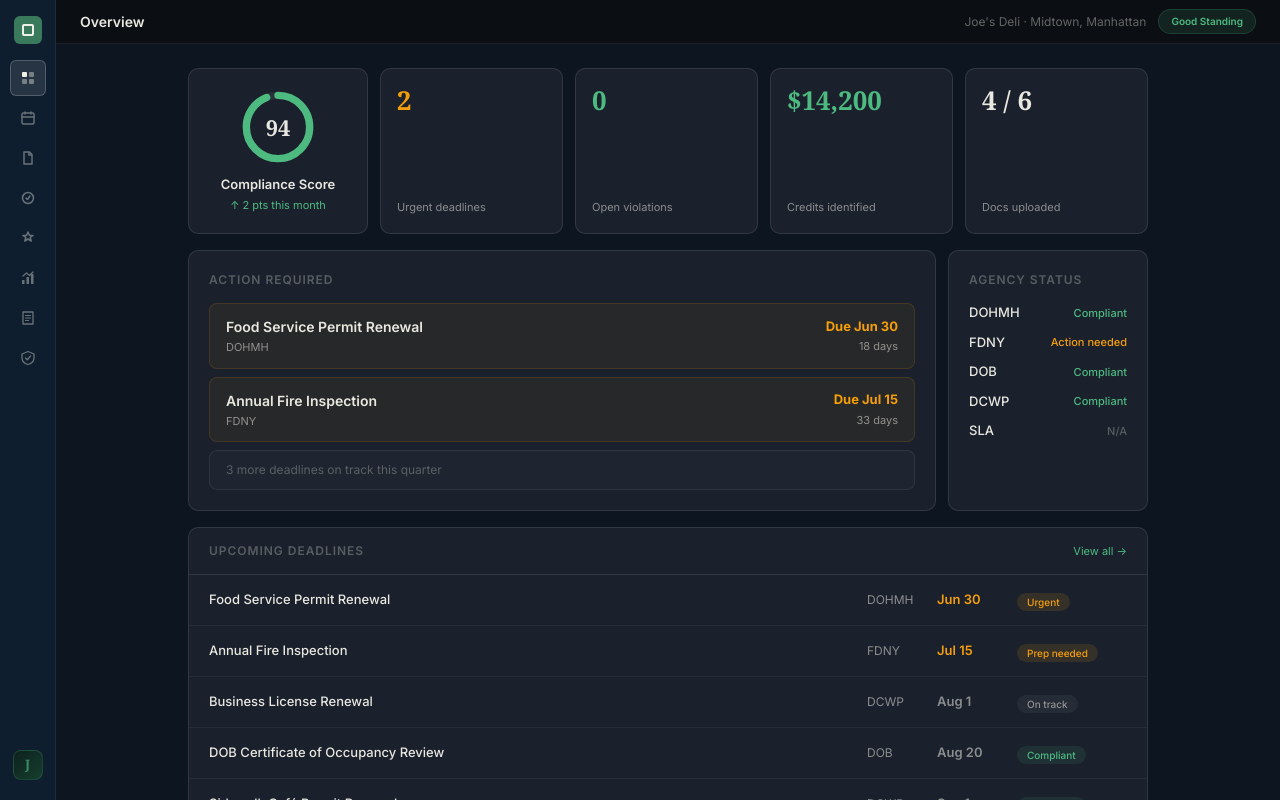
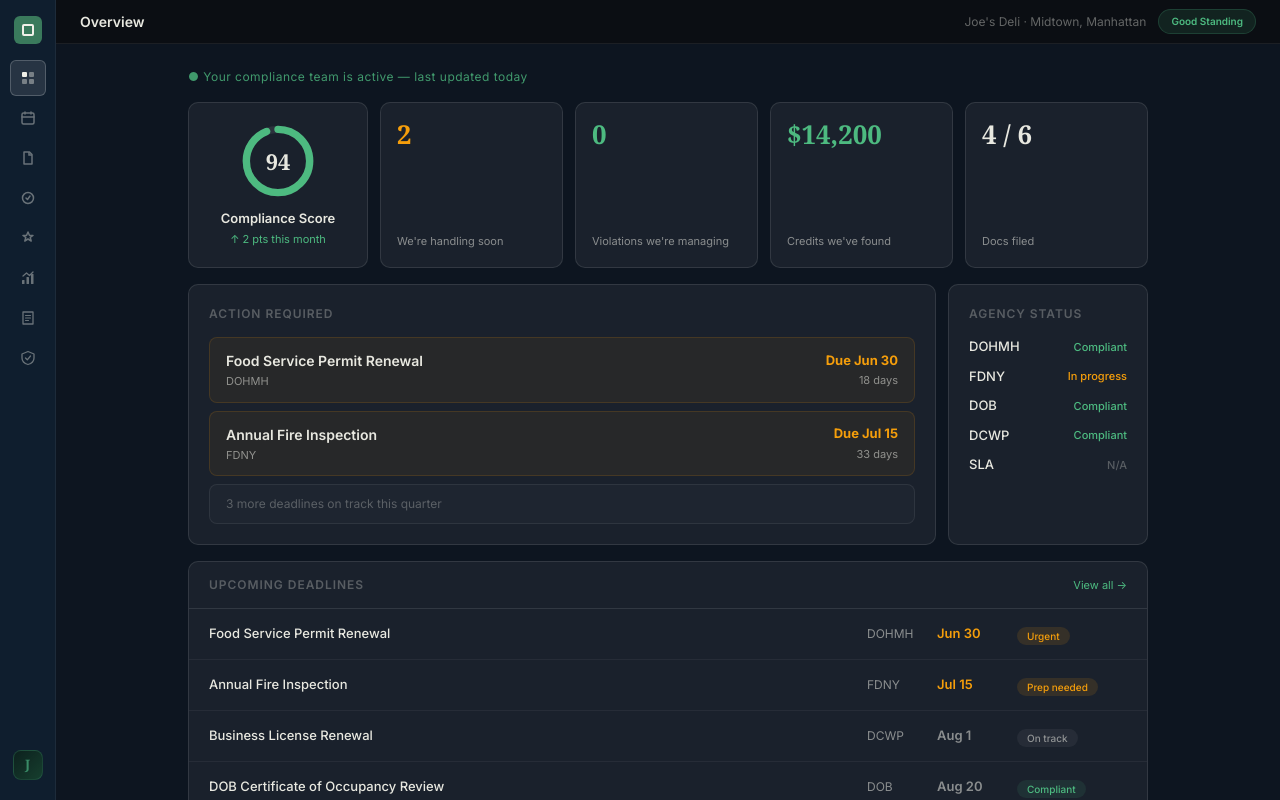
Before and after one commit to Ruelkey123/BureauAI, a Next.js app: page /dashboard in a window 1280 px wide. Built offline with nearby package versions, Linux system fonts and the light colour scheme.

Commit message:
copy: dashboard overview — service framing, team status header

```diff
--- a/app/dashboard/_components/Overview.tsx
+++ b/app/dashboard/_components/Overview.tsx
@@ -20,7 +20,7 @@ const card: React.CSSProperties = {
 
 const AGENCIES = [
   { name: 'DOHMH', status: 'Compliant', ok: true },
-  { name: 'FDNY', status: 'Action needed', ok: false },
+  { name: 'FDNY', status: 'In progress', ok: false },
   { name: 'DOB', status: 'Compliant', ok: true },
   { name: 'DCWP', status: 'Compliant', ok: true },
   { name: 'SLA', status: 'N/A', ok: null },
@@ -38,6 +38,11 @@ export default function Overview() {
   return (
     <div style={{ background: BG, minHeight: '100%', padding: '24px' }}>
       <div style={{ maxWidth: '960px', margin: '0 auto', display: 'flex', flexDirection: 'column', gap: '16px' }}>
+
+        {/* Team status bar */}
+        <div style={{ fontSize: '12px', color: 'rgba(77,186,128,0.8)', letterSpacing: '0.04em' }}>
+          ● Your compliance team is active — last updated today
+        </div>
 
         {/* ── Row 1: Score + stats ── */}
         <div style={{ display: 'grid', gridTemplateColumns: '180px 1fr', gap: '12px' }}>
@@ -63,10 +68,10 @@ export default function Overview() {
           {/* 4 stat tiles */}
           <div style={{ display: 'grid', gridTemplateColumns: 'repeat(4, 1fr)', gap: '12px' }}>
             {[
-              { value: String(urgentDeadlines.length), label: 'Urgent deadlines', accent: AMBER },
-              { value: '0', label: 'Open violations', accent: GREEN },
-              { value: '$14,200', label: 'Credits identified', accent: GREEN },
-              { value: '4 / 6', label: 'Docs uploaded', accent: TEXT },
+              { value: String(urgentDeadlines.length), label: "We're handling soon", accent: AMBER },
+              { value: '0', label: "Violations we're managing", accent: GREEN },
+              { value: '$14,200', label: "Credits we've found", accent: GREEN },
+              { value: '4 / 6', label: 'Docs filed', accent: TEXT },
             ].map(({ value, label, accent }) => (
               <div key={label} style={{ ...card, padding: '18px 16px', display: 'flex', flexDirection: 'column', justifyContent: 'space-between', minHeight: '90px' }}>
                 <div style={{ fontSize: '26px', fontWeight: '700', color: accent, fontFamily: 'Georgia, serif', lineHeight: 1 }}>{value}</div>
```
